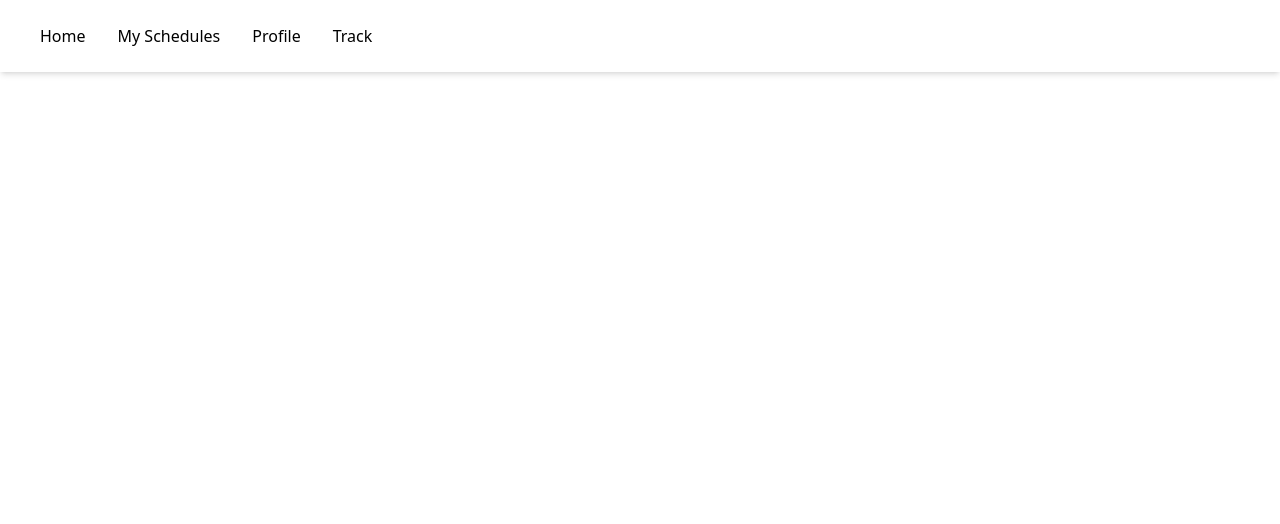
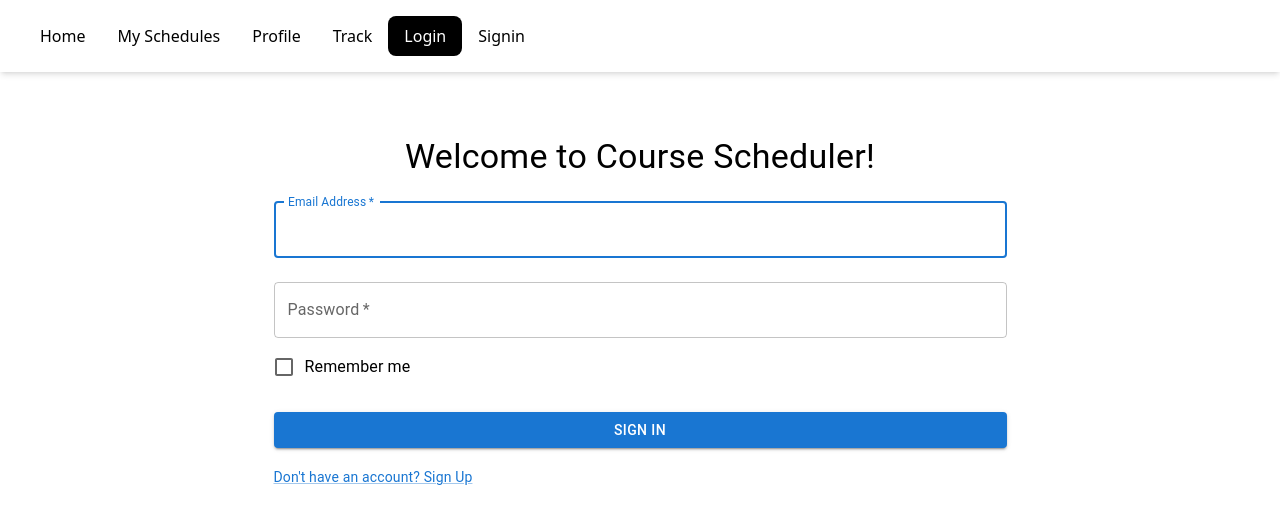
Before and after one commit to CS320-group-B/CS320-project, a React (Create React App) app in the folder client/: page /Login in a window 1280 px wide. Shown: the top 524 px of the page. Built offline with nearby package versions, Linux system fonts and the light colour scheme.

Commit message:
add login and signin page

```diff
--- a/client/src/App.tsx
+++ b/client/src/App.tsx
@@ -4,6 +4,9 @@ import Navbar from "./components/Navbar/Navbar";
 import Home from "./components/Home/Home";
 import Profile from "./components/Profile/Profile";
 import Schedule from "./components/Schedule/Schedule";
+import Login from "./components/Login/Login";
+import Signin from "./components/Signin/Signin";
+
 
 export default function App() {
   return (
@@ -14,6 +17,8 @@ export default function App() {
         <Route path="/profile" element={<Profile />} />
         <Route path="/schedule" element={<Schedule />} />
         <Route path="/track" element={<Flow />} />
+        <Route path="/login" element={<Login />} />
+        <Route path="/signin" element={<Signin />} />
 
       </Routes>
 
--- /dev/null
+++ b/client/src/components/Login/Login.tsx
@@ -0,0 +1,124 @@
+import React, { useState } from "react";
+// import { Link, useNavigate } from "react-router-dom";
+import { useFormik } from "formik";
+// import { useSelector, useDispatch} from "react-redux";
+// import { loginUser } from "../../actions/authActions";
+import * as yup from 'yup';
+import {
+  TextField,
+  Container,
+  Button,
+  Typography,
+  Box,
+  FormControlLabel,
+  Checkbox,
+  Grid,
+  Link
+} from "@mui/material";
+
+const ValidationSchema = yup.object({
+  email: yup.string().email("Invalid email").required("Email is required"),
+  password: yup
+    .string()
+    .min(8, "Password's length must be greater than 8")
+    .required("Password is required"),
+});
+
+
+const Login = () => {
+//   const [isError, setIsError] = useState(false);
+
+//   const state = useSelector((state) => ({
+//     auth: state.auth,
+//     errors: state.errors,
+//   }));
+
+//   const navigate = useNavigate();
+//   const dispatch = useDispatch();
+
+  // if account is already set
+//   if (state.auth.isAuthenticated) {
+//     dispatch(getTransactions(state.auth.user.id));
+//     history.push("/transaction");
+//   }
+
+  const formik = useFormik({
+    validationSchema: ValidationSchema,
+    initialValues: {
+      email: "",
+      password: "",
+    },
+    onSubmit: (values : any) => {
+    //   dispatch(loginUser(values, history));
+    //   setIsError(true);
+    },
+  });
+
+  return (
+    <Container maxWidth={false} className="formContainer">
+      <Box
+          sx={{
+            marginTop: 8,
+            display: 'flex',
+            flexDirection: 'column',
+            alignItems: 'center',
+          }}
+        >
+        <Typography variant="h4" className="title">Welcome to Course Scheduler!</Typography>
+        <Box component="form"  noValidate sx={{ mt: 1 }}>
+            <TextField
+              margin="normal"
+              required
+              fullWidth
+              id="email"
+              label="Email Address"
+              name="email"
+              autoComplete="email"
+              autoFocus
+              type="text"
+              value={formik.values.email}
+              onChange={formik.handleChange}
+              error={Boolean(formik.errors.email)}
+              helperText={formik.errors.email}
+            />
+            <TextField
+              margin="normal"
+              required
+              fullWidth
+              name="password"
+              label="Password"
+              type="password"
+              id="password"
+              autoComplete="current-password"
+              value={formik.values.password}
+              onChange={formik.handleChange}
+              error={Boolean(formik.errors.password)}
+              helperText={formik.errors.password}
+            />
+            <FormControlLabel
+              control={<Checkbox value="remember" color="primary" />}
+              label="Remember me"
+            />
+            <Button
+              type="submit"
+              fullWidth
+              variant="contained"
+              sx={{ mt: 3, mb: 2 }}
+            >
+              Sign In
+            </Button>
+            <Grid container>
+              <Grid item>
+                <Link href="/Signin" variant="body2">
+                  {"Don't have an account? Sign Up"}
+                </Link>
+              </Grid>
+            </Grid>
+          </Box>
+        </Box>
+    </Container>
+
+  );
+};
+
+export default Login;
--- a/client/src/components/Navbar/Navbar.tsx
+++ b/client/src/components/Navbar/Navbar.tsx
@@ -2,7 +2,7 @@ import { useLocation } from 'react-router-dom'
 
 function Navbar() {
   const location = useLocation();
-  const routes = [{ name: 'Home', path: '/' }, { name: 'My Schedules', path: '/Schedule' }, { name: 'Profile', path: '/Profile' }, { name: 'Track', path: '/Track' }];
+  const routes = [{ name: 'Home', path: '/' }, { name: 'My Schedules', path: '/Schedule' }, { name: 'Profile', path: '/Profile' }, { name: 'Track', path: '/Track' }, { name: 'Login', path: '/Login' },{ name: 'Signin', path: '/Signin' }];
   return (
     <div>
       <ul id="nav" className="py-4 shadow-md flex px-6">
--- /dev/null
+++ b/client/src/components/Signin/Signin.tsx
@@ -0,0 +1,102 @@
+import {
+    TextField,
+    Container,
+    Button,
+    Typography,
+    Box,
+    FormControlLabel,
+    Checkbox,
+    Grid,
+    Link
+  } from "@mui/material";
+
+const Signin = () => {
+    const handleSubmit = (event: React.FormEvent<HTMLFormElement>) => {
+        event.preventDefault();
+        const data = new FormData(event.currentTarget);
+        console.log({
+        email: data.get('email'),
+        password: data.get('password'),
+        });
+    };
+
+    return (
+          <Container component="main" maxWidth="xs">
+            {/* <CssBaseline /> */}
+            <Box
+              sx={{
+                marginTop: 8,
+                display: 'flex',
+                flexDirection: 'column',
+                alignItems: 'center',
+              }}
+            >
+              <Typography component="h1" variant="h5">
+                Sign up
+              </Typography>
+              <Box component="form" noValidate onSubmit={handleSubmit} sx={{ mt: 3 }}>
+                <Grid container spacing={2}>
+                  <Grid item xs={12} sm={6}>
+                    <TextField
+                      autoComplete="given-name"
+                      name="firstName"
+                      required
+                      fullWidth
+                      id="firstName"
+                      label="First Name"
+                      autoFocus
+                    />
+                  </Grid>
+                  <Grid item xs={12} sm={6}>
+                    <TextField
+                      required
+                      fullWidth
+                      id="lastName"
+                      label="Last Name"
+                      name="lastName"
+                      autoComplete="family-name"
+                    />
+                  </Grid>
+                  <Grid item xs={12}>
+                    <TextField
+                      required
+                      fullWidth
+                      id="email"
+                      label="Email Address"
+                      name="email"
+                      autoComplete="email"
+                    />
+                  </Grid>
+                  <Grid item xs={12}>
+                    <TextField
+                      required
+                      fullWidth
+                      name="password"
+                      label="Password"
+                      type="password"
+                      id="password"
+                      autoComplete="new-password"
+                    />
+                  </Grid>
+                </Grid>
+                <Button
+                  type="submit"
+                  fullWidth
+                  variant="contained"
+                  sx={{ mt: 3, mb: 2 }}
+                >
+                  Sign Up
+                </Button>
+                <Grid container justifyContent="flex-end">
+                  <Grid item>
+                    <Link href="/Login" variant="body2">
+                      Already have an account? Sign in
+                    </Link>
+                  </Grid>
+                </Grid>
+              </Box>
+            </Box>
+          </Container>
+      );
+}
+export default Signin;
```
Also changed, not shown: client/package.json (+7 -1 lines), client/src/global.d.ts (added, +9 -0 lines), 1 other file (tests, documents, lock files or other folders).
